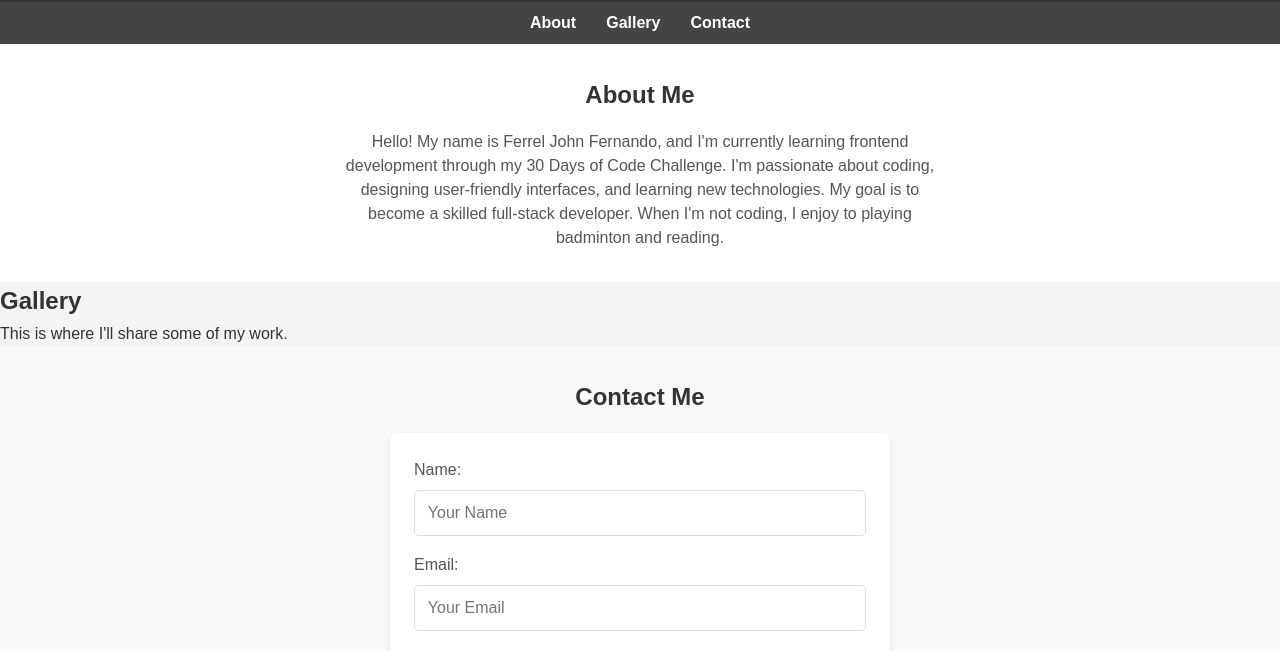
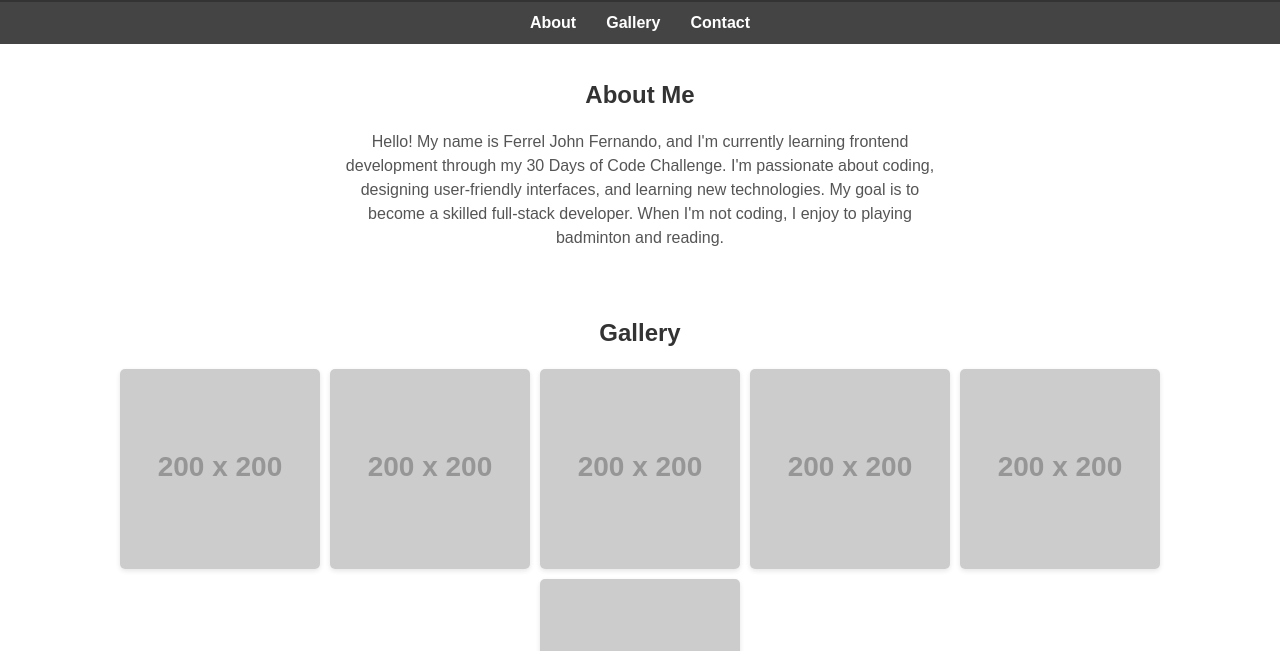
Before and after one commit to synt4xer/30-days-of-code, a plain HTML site: page index.html in a window 1280 px wide. Shown: the part 81-732 px from the top of the page. Drawn offline with Linux system fonts and the light colour scheme; placeholder pictures from the web are drawn by us.

Commit message:
feat: Day 5 - Add image sample on gallery section and its style

```diff
--- a/index.html
+++ b/index.html
@@ -32,7 +32,14 @@
       </section>
       <section id="gallery">
         <h2>Gallery</h2>
-        <p>This is where I'll share some of my work.</p>
+        <div class="gallery-container">
+            <img src="https://via.placeholder.com/200" alt="Gallery Item 1">
+            <img src="https://via.placeholder.com/200" alt="Gallery Item 2">
+            <img src="https://via.placeholder.com/200" alt="Gallery Item 3">
+            <img src="https://via.placeholder.com/200" alt="Gallery Item 4">
+            <img src="https://via.placeholder.com/200" alt="Gallery Item 5">
+            <img src="https://via.placeholder.com/200" alt="Gallery Item 6">
+        </div>
       </section>
       <section id="contact">
         <h2>Contact Me</h2>
--- a/style.css
+++ b/style.css
@@ -150,3 +150,35 @@ textarea {
 .submit-btn:hover {
   background-color: #e08900;
 }
+
+/* Gallery Section */
+#gallery {
+  padding: 2rem;
+  background-color: #fff;
+  text-align: center;
+}
+
+#gallery h2 {
+  margin-bottom: 1rem;
+  color: #333;
+}
+
+.gallery-container {
+  display: flex;
+  flex-wrap: wrap;
+  gap: 10px;
+  justify-content: center;
+}
+
+.gallery-container img {
+  width: 100%;
+  max-width: 200px;
+  border-radius: 5px;
+  box-shadow: 0 2px 5px rgba(0, 0, 0, 0.1);
+  transition: transform 0.3s, box-shadow 0.3s;
+}
+
+.gallery-container img:hover {
+  transform: scale(1.05);
+  box-shadow: 0 4px 10px rgba(0, 0, 0, 0.2);
+}
```
